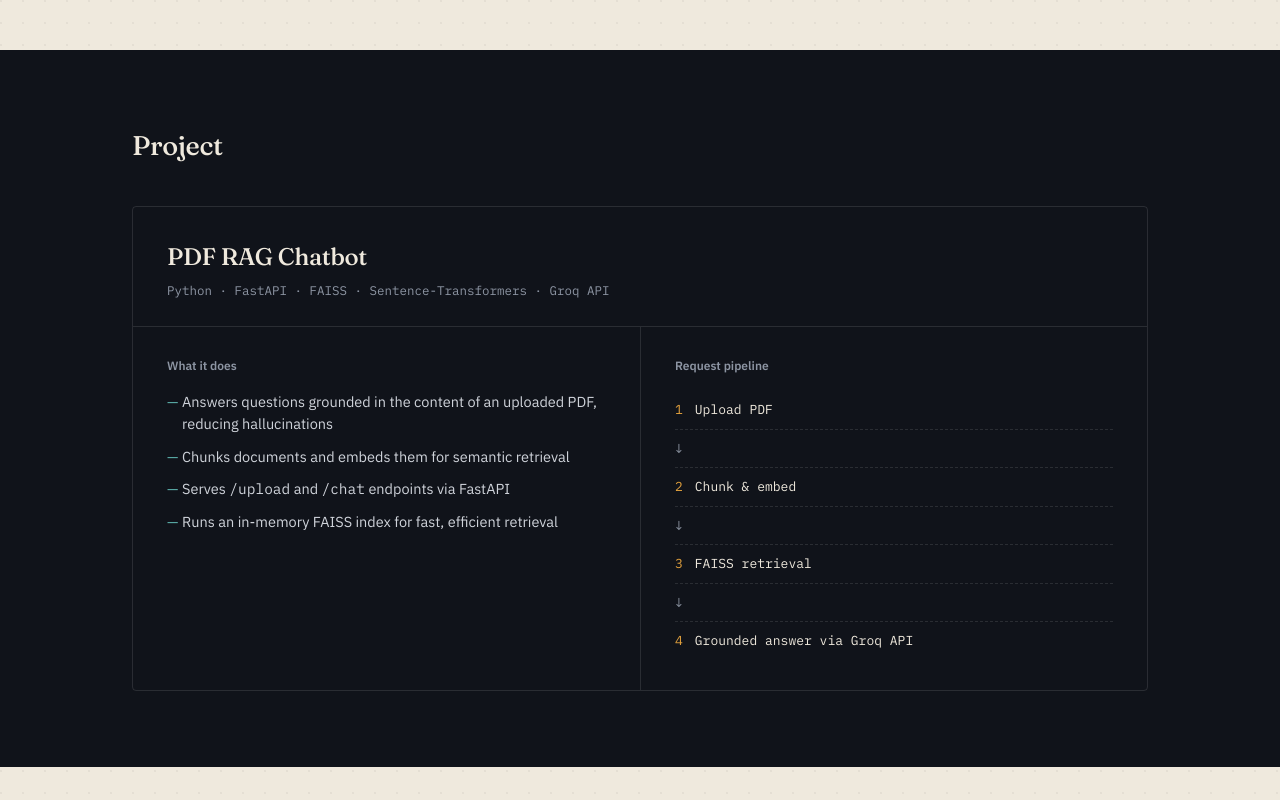
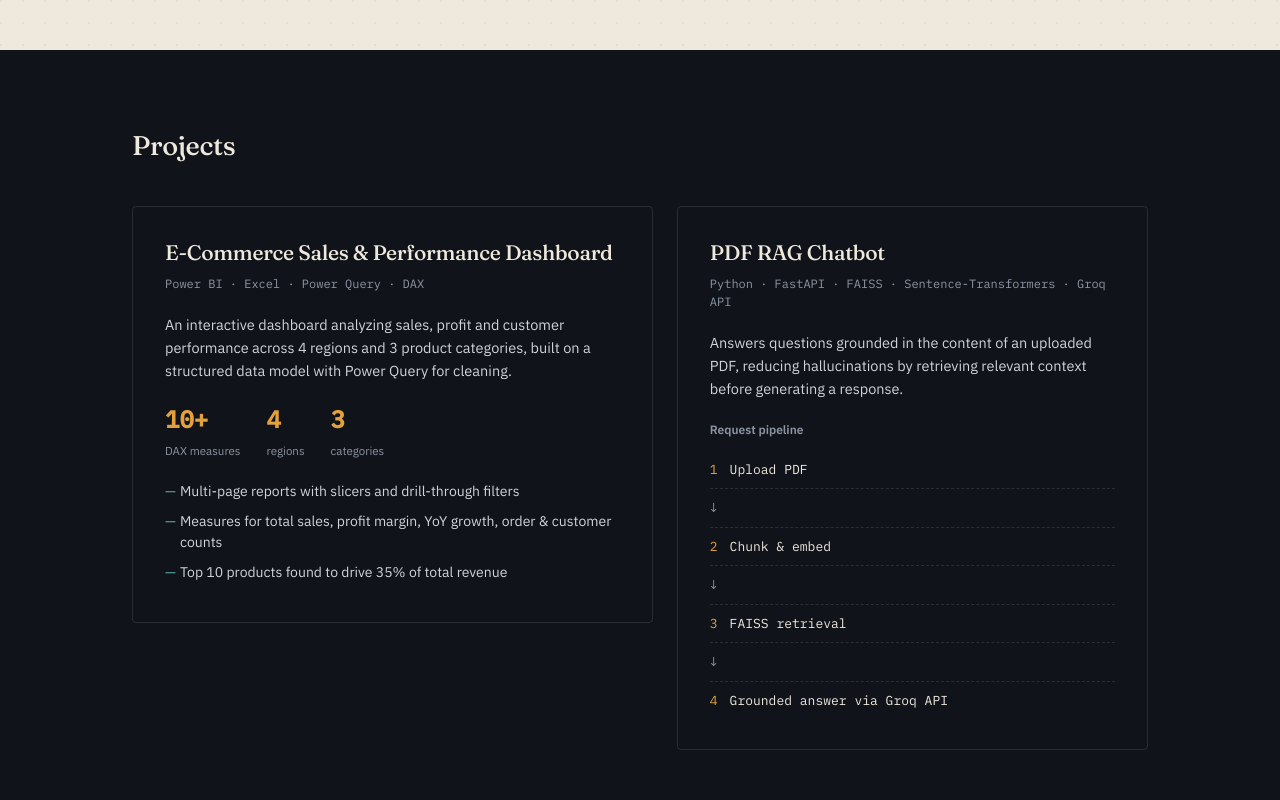
Before and after one commit to tarunchincholia/tarunchincholia.github.io, a plain HTML site: page index.html in a window 1280 px wide. Shown: the part 1100-1900 px from the top of the page. Drawn offline with Linux system fonts and the light colour scheme.

Commit message:
Update index.html

```diff
--- a/index.html
+++ b/index.html
@@ -126,25 +126,29 @@
   .exp-body li{position:relative;padding-left:20px;margin-bottom:13px;font-size:15px;color:#2e2a22;}
   .exp-body li::before{content:"";position:absolute;left:0;top:9px;width:8px;height:1px;background:var(--amber-soft);}
 
-  /* ---------- PROJECT (single, featured) ---------- */
+  /* ---------- PROJECTS ---------- */
   .on-ink{background:var(--ink);color:var(--paper);}
-  .proj-feature{border:1px solid var(--line-on-ink);border-radius:4px;overflow:hidden;}
-  .proj-head{padding:32px 34px 26px;border-bottom:1px solid var(--line-on-ink);}
-  .proj-head h3{font-size:24px;margin-bottom:6px;}
-  .proj-head .proj-tools{font-size:12.5px;color:var(--ink-muted);}
-  .proj-body{display:grid;grid-template-columns:1fr 1fr;}
-  @media(max-width:760px){.proj-body{grid-template-columns:1fr;}}
+  .projects-grid{display:grid;grid-template-columns:1.05fr 0.95fr;gap:24px;align-items:start;}
+  @media(max-width:860px){.projects-grid{grid-template-columns:1fr;}}
 
-  .proj-col{padding:30px 34px;}
-  .proj-col + .proj-col{border-left:1px solid var(--line-on-ink);}
-  @media(max-width:760px){.proj-col + .proj-col{border-left:none;border-top:1px solid var(--line-on-ink);}}
-  .proj-col h4{font-size:12px;text-transform:none;color:var(--ink-muted);margin-bottom:16px;
-    font-family:'IBM Plex Sans',sans-serif;font-weight:600;}
-  .proj-col ul{list-style:none;}
-  .proj-col li{font-size:14.5px;color:#cfd3da;margin-bottom:11px;padding-left:15px;position:relative;}
-  .proj-col li::before{content:"—";position:absolute;left:0;color:var(--teal);}
+  .proj-card{border:1px solid var(--line-on-ink);border-radius:4px;padding:30px 32px;}
+  .proj-card h3{font-size:21px;margin-bottom:6px;}
+  .proj-tools{font-family:'IBM Plex Mono',monospace;font-size:12px;color:var(--ink-muted);margin-bottom:20px;}
+  .proj-card p.desc{font-size:14.5px;color:#cfd3da;max-width:52ch;margin-bottom:18px;line-height:1.6;}
 
-  .pipe{display:flex;flex-direction:column;gap:0;}
+  .proj-dash .metrics{display:flex;gap:26px;margin-bottom:20px;}
+  .proj-dash .metric b{display:block;font-family:'IBM Plex Mono',monospace;font-size:24px;color:var(--amber);}
+  .proj-dash .metric span{font-size:11.5px;color:var(--ink-muted);}
+  .proj-dash ul{list-style:none;}
+  .proj-dash li{font-size:14px;color:#cfd3da;margin-bottom:9px;padding-left:15px;position:relative;}
+  .proj-dash li::before{content:"—";position:absolute;left:0;color:var(--teal);}
+
+  .proj-rag h4{font-size:12px;color:var(--ink-muted);margin:20px 0 12px;font-weight:600;}
+  .proj-rag ul{list-style:none;}
+  .proj-rag li{font-size:14px;color:#cfd3da;margin-bottom:9px;padding-left:15px;position:relative;}
+  .proj-rag li::before{content:"—";position:absolute;left:0;color:var(--teal);}
+
+  .pipe{display:flex;flex-direction:column;gap:0;margin-top:4px;}
   .pipe-step{display:flex;align-items:center;gap:12px;padding:9px 0;font-family:'IBM Plex Mono',monospace;font-size:13px;}
   .pipe-step .n{color:var(--amber);}
   .pipe-step .arrow{color:var(--ink-muted);}
@@ -193,7 +197,7 @@
     <div class="nav-name">Tarun Chincholia</div>
     <ul class="nav-links">
       <li><a href="#experience">Experience</a></li>
-      <li><a href="#project">Project</a></li>
+      <li><a href="#project">Projects</a></li>
       <li><a href="#skills">Skills</a></li>
       <li><a href="#contact">Contact</a></li>
     </ul>
@@ -271,25 +275,39 @@
 <section class="section on-ink" id="project">
   <div class="wrap">
     <div class="section-head">
-      <h2>Project</h2>
+      <h2>Projects</h2>
     </div>
 
-    <div class="proj-feature">
-      <div class="proj-head">
-        <h3>PDF RAG Chatbot</h3>
-        <div class="proj-tools mono">Python · FastAPI · FAISS · Sentence-Transformers · Groq API</div>
+    <div class="projects-grid">
+
+      <div class="proj-card proj-dash">
+        <h3>E-Commerce Sales &amp; Performance Dashboard</h3>
+        <div class="proj-tools">Power BI · Excel · Power Query · DAX</div>
+        <p class="desc">
+          An interactive dashboard analyzing sales, profit and customer
+          performance across 4 regions and 3 product categories, built on a
+          structured data model with Power Query for cleaning.
+        </p>
+        <div class="metrics">
+          <div class="metric"><b>10+</b><span>DAX measures</span></div>
+          <div class="metric"><b>4</b><span>regions</span></div>
+          <div class="metric"><b>3</b><span>categories</span></div>
         </div>
-      <div class="proj-body">
-        <div class="proj-col">
-          <h4>What it does</h4>
         <ul>
-            <li>Answers questions grounded in the content of an uploaded PDF, reducing hallucinations</li>
-            <li>Chunks documents and embeds them for semantic retrieval</li>
-            <li>Serves <span class="mono">/upload</span> and <span class="mono">/chat</span> endpoints via FastAPI</li>
-            <li>Runs an in-memory FAISS index for fast, efficient retrieval</li>
+          <li>Multi-page reports with slicers and drill-through filters</li>
+          <li>Measures for total sales, profit margin, YoY growth, order &amp; customer counts</li>
+          <li>Top 10 products found to drive 35% of total revenue</li>
         </ul>
       </div>
-        <div class="proj-col">
+
+      <div class="proj-card proj-rag">
+        <h3>PDF RAG Chatbot</h3>
+        <div class="proj-tools">Python · FastAPI · FAISS · Sentence-Transformers · Groq API</div>
+        <p class="desc">
+          Answers questions grounded in the content of an uploaded PDF,
+          reducing hallucinations by retrieving relevant context before
+          generating a response.
+        </p>
         <h4>Request pipeline</h4>
         <div class="pipe">
           <div class="pipe-step"><span class="n">1</span><span>Upload PDF</span></div>
@@ -301,7 +319,7 @@
           <div class="pipe-step"><span class="n">4</span><span>Grounded answer via Groq API</span></div>
         </div>
       </div>
-      </div>
+
     </div>
   </div>
 </section>
```
Lines whose indentation alone changed are shown as unchanged.
